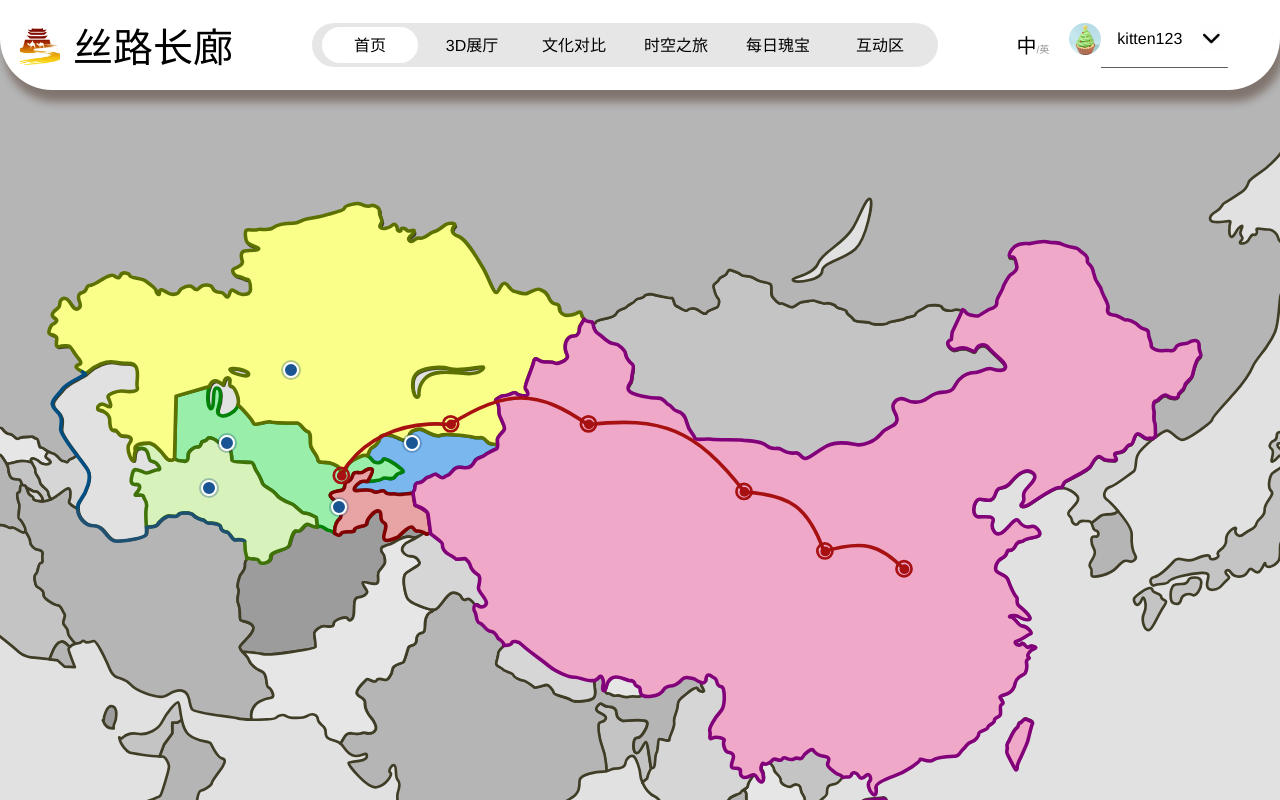
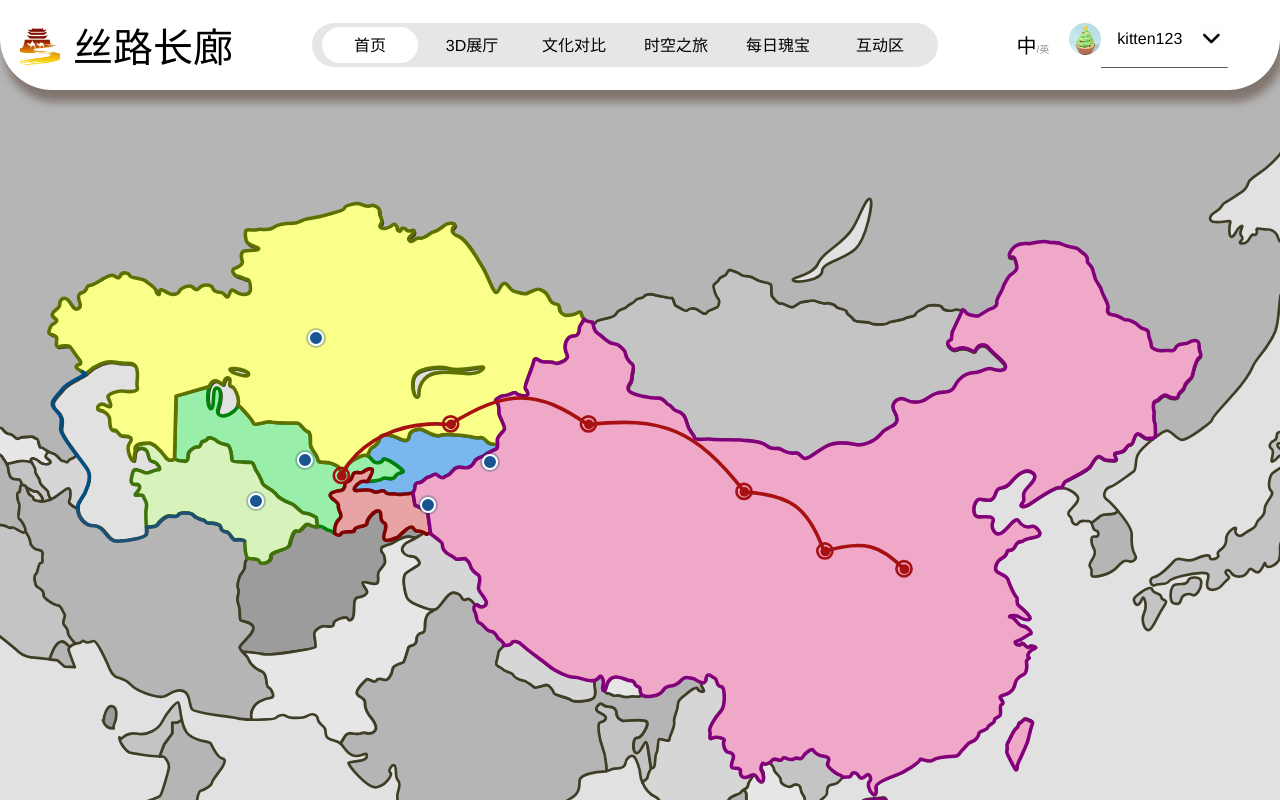
Before and after one commit to Mars-Kinga/OnlineMuseum, a Vue app: page / in a window 1280 px wide. Built offline with nearby package versions, Linux system fonts and the light colour scheme; a web font is replaced by a local one.

Commit message:
feat(desktop): 更新地图圆点至对应国家的真实几何中心

```diff
--- a/src/screens/Desktop.vue
+++ b/src/screens/Desktop.vue
@@ -181,8 +181,8 @@ const mapDots = ref([
   {
     id: "kz",
     name: "哈萨克斯坦",
-    left: "22.75%",
-    top: "40.65%",
+    left: "24.72%", // 基于 path BBox 几何中心
+    top: "37.13%",
     title: "哈萨克斯坦",
     content: `哈萨克斯坦
 作为世界最大的内陆国，哈萨克斯坦地处中亚北部。
@@ -192,8 +192,8 @@ const mapDots = ref([
   {
     id: "uz",
     name: "乌兹别克斯坦",
-    left: "16.48%",
-    top: "48.65%",
+    left: "22.56%", // 基于 path BBox 几何中心
+    top: "50.53%",
     title: "乌兹别克斯坦",
     content: `乌兹别克斯坦
 乌兹别克斯坦位于中亚腹地，这里是中亚文明的心脏地带，撒马尔罕、布哈拉等古城曾是丝绸之路上璀璨的明珠，它们见证了帖木儿帝国的辉煌与波斯、伊斯兰文化的交融。传统手工艺如丝绸纺织、陶瓷制作延续至今，热闹的巴扎与抓饭盛宴更是彰显了当地的淳朴民风。
@@ -203,8 +203,8 @@ const mapDots = ref([
   {
     id: "tm",
     name: "土库曼斯坦",
-    left: "13.8%",
-    top: "53.65%",
+    left: "17.52%", // 基于 path BBox 几何中心
+    top: "55.01%",
     title: "土库曼斯坦",
     content: `土库曼斯坦
 土库曼斯坦西邻里海，卡拉库姆沙漠覆盖大部分国土。在此，部落文化根基深厚，地毯编织与阿哈尔捷金马（亦称汗血宝马）的养殖是国家的文化符号。这片土地曾是丝路商队穿越卡拉库姆沙漠的重要补给站，将中亚的绿洲城市与里海、高加索地区相连。历史上，古老的草原部落传统与后来传入的伊斯兰苏菲派信仰相互交织，形成了土库曼人特有的部落文化与宗教信仰体系。古丝绸之路途径梅尔夫等绿洲城市贯通此地，现今则通过能源管道与跨境运输线，延续着东西方交换的使命。`,
@@ -212,8 +212,8 @@ const mapDots = ref([
   {
     id: "tj",
     name: "塔吉克斯坦",
-    left: "22.75%",
-    top: "55.65%",
+    left: "29.72%", // 基于 path BBox 几何中心
+    top: "55.45%",
     title: "塔吉克斯坦",
     content: `塔吉克斯坦
 塔吉克斯坦坐拥帕米尔高原的壮丽山川，山地占其总面积九成，被称为"中亚屋脊"。其文化深受波斯传统影响，波斯语为官方语言，诺鲁孜节与古典诗歌始终是当地人民的生活精髓。
@@ -222,8 +222,8 @@ const mapDots = ref([
   {
     id: "kg",
     name: "吉尔吉斯斯坦",
-    left: "27.22%",
-    top: "48.65%",
+    left: "33.28%", // 基于 path BBox 几何中心
+    top: "50.75%",
     title: "吉尔吉斯斯坦",
     content: `吉尔吉斯斯坦
 吉尔吉斯斯坦以天山山脉的雄奇风光闻名，湖泊与牧场滋养着游牧传统，伊塞克湖更是古商道上的明珠。这片天山脚下的土地是游牧文化与定居文明交汇的前沿。这里，伟大的史诗《玛纳斯》不仅是一部文学作品，更是承载着吉尔吉斯人历史、萨满信仰与后来伊斯兰化过程的文化宝库。
```
